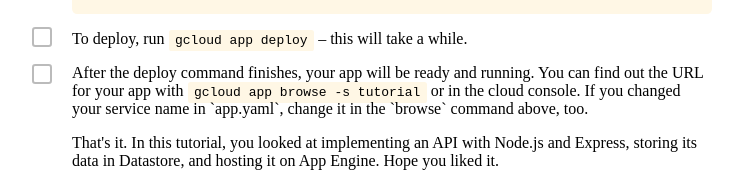
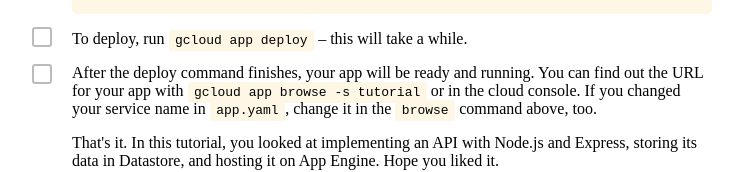
Before and after one commit to portsoc/cloud-api-nodejs-datastore, a website: page tutorial.html in a window 1280 px wide. Shown: the part 5656-5828 px from the top of the page, without its empty margins (264-1007 px from the left). Drawn offline with Linux system fonts and the light colour scheme.

Commit message:
doh - not in markdown

```diff
--- a/tutorial.html
+++ b/tutorial.html
@@ -372,7 +372,7 @@ service: tutorial
 
 <div class="tick"></div>
 
-<p>After the deploy command finishes, your app will be ready and running. You can find out the URL for your app with <code>gcloud app browse -s tutorial</code> or in the cloud console. If you changed your service name in `app.yaml`, change it in the `browse` command above, too.
+<p>After the deploy command finishes, your app will be ready and running. You can find out the URL for your app with <code>gcloud app browse -s tutorial</code> or in the cloud console. If you changed your service name in <code>app.yaml</code>, change it in the <code>browse</code> command above, too.
 </section>
 
 <p>That's it. In this tutorial, you looked at implementing an API with Node.js and Express, storing its data in Datastore, and hosting it on App Engine. Hope you liked it.
```
